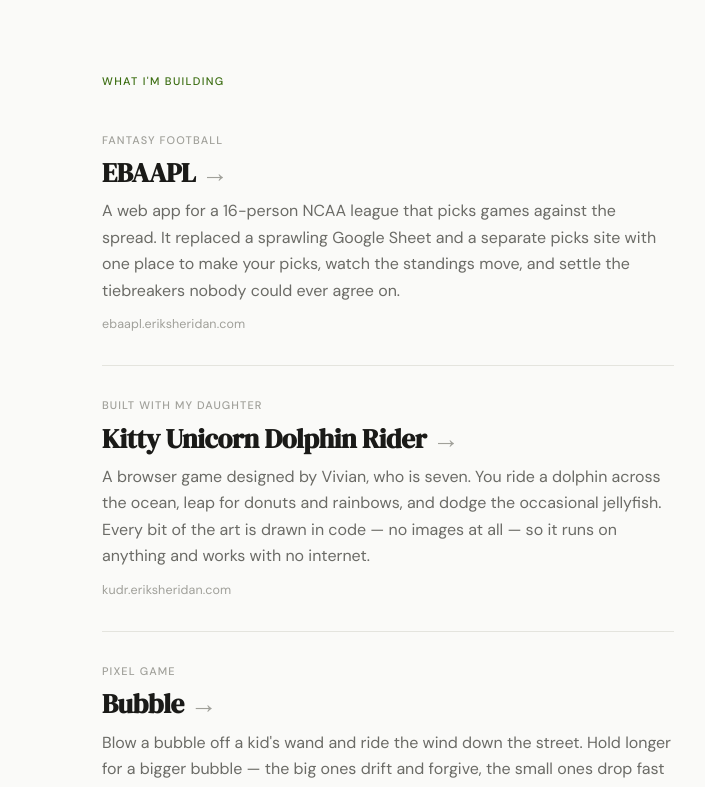
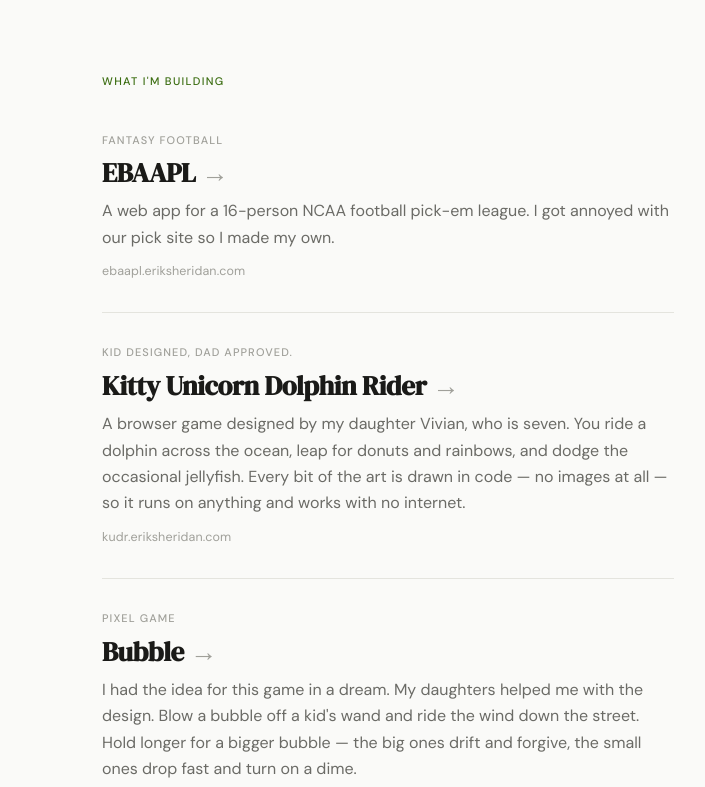
Before and after one commit to erikrocks/eriksheridan.com, a plain HTML site: page index.html in a window 1280 px wide. Shown: the top 787 px of the page, 438-1143 px from the left. Drawn offline with Linux system fonts and the light colour scheme.

Commit message:
Update index.html

```diff
--- a/index.html
+++ b/index.html
@@ -229,19 +229,16 @@
         <p class="entry-kicker">Fantasy football</p>
         <h2 class="entry-name">EBAAPL<span class="arrow">→</span></h2>
         <p class="entry-desc">
-          A web app for a 16-person NCAA league that picks games against the spread.
-          It replaced a sprawling Google Sheet and a separate picks site with one place
-          to make your picks, watch the standings move, and settle the tiebreakers nobody
-          could ever agree on.
+          A web app for a 16-person NCAA football pick-em league.  I got annoyed with our pick site so I made my own.
         </p>
         <p class="entry-url">ebaapl.eriksheridan.com</p>
       </a>
 
       <a class="entry" href="https://kudr.eriksheridan.com">
-        <p class="entry-kicker">Built with my daughter</p>
+        <p class="entry-kicker">Kid designed, dad approved.</p>
         <h2 class="entry-name">Kitty Unicorn Dolphin Rider<span class="arrow">→</span></h2>
         <p class="entry-desc">
-          A browser game designed by Vivian, who is seven. You ride a dolphin across the
+          A browser game designed by my daughter Vivian, who is seven. You ride a dolphin across the
           ocean, leap for donuts and rainbows, and dodge the occasional jellyfish. Every
           bit of the art is drawn in code — no images at all — so it runs on anything
           and works with no internet.
@@ -253,10 +250,10 @@
         <p class="entry-kicker">Pixel game</p>
         <h2 class="entry-name">Bubble<span class="arrow">&rarr;</span></h2>
         <p class="entry-desc">
+          I had the idea for this game in a dream.  My daughters helped me with the design.
           Blow a bubble off a kid's wand and ride the wind down the street. Hold longer
           for a bigger bubble &mdash; the big ones drift and forgive, the small ones drop
-          fast and turn on a dime. Float too high and it pops, and if you linger up there
-          a pigeon comes for you. It only gets faster.
+          fast and turn on a dime.
         </p>
         <p class="entry-url">bubble.eriksheridan.com</p>
       </a>
```
